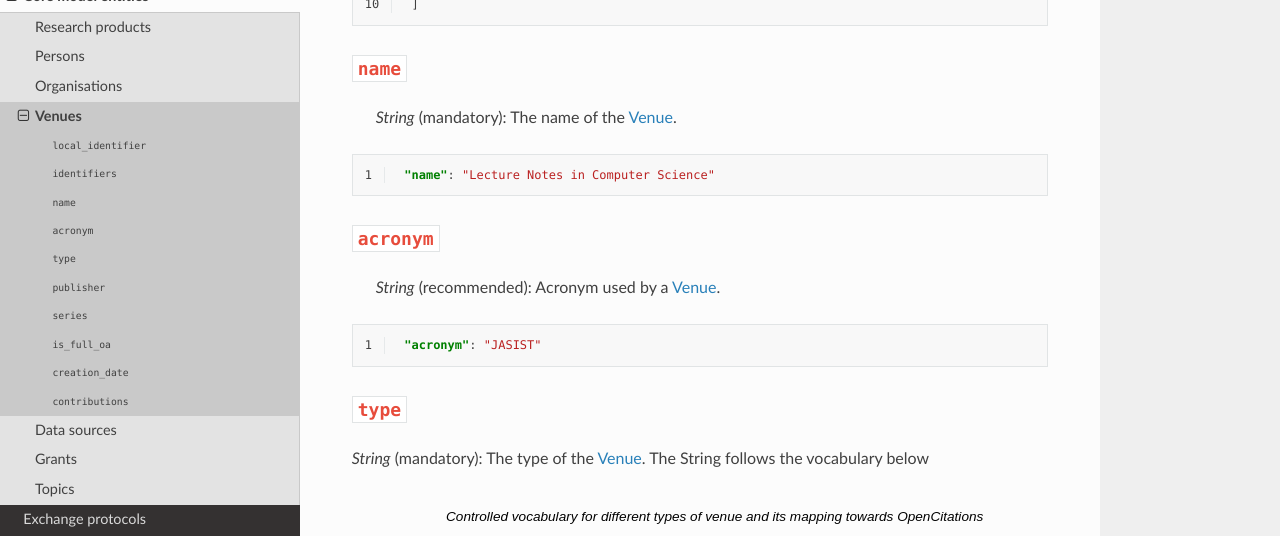
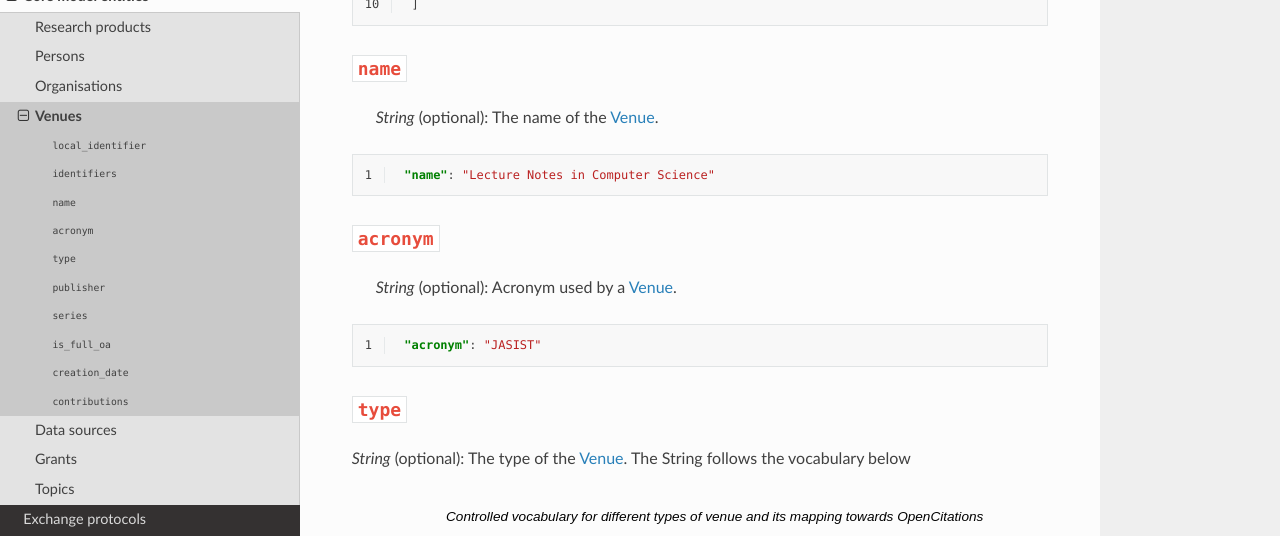
Before and after one commit to andremann/SKG-IF, a Sphinx documentation site: the page built from docs/source/venues.rst, in a window 1280 px wide and 1400 px high, scrolled down 1285 px. Shown: the part 150-686 px from the top of the window. Built offline with Sphinx 7.4.7 and the Read the Docs theme 2.0.0, drawn with Linux system fonts in a browser that asks for light colours; pages that are not in the unit, such as notebooks, are missing from menus; some of the changed text lies outside the part shown.

Commit message:
changing mandatory fields for venues

```diff
--- a/docs/source/venues.rst
+++ b/docs/source/venues.rst
@@ -59,7 +59,7 @@ This section is to describe the metadata fields for the :ref:`Venue <Venue>`.
 
 ``name``
 ----
- *String* (mandatory): The name of the :ref:`Venue <Venue>`.
+ *String* (optional): The name of the :ref:`Venue <Venue>`.
 
 .. code-block:: json
    :linenos:
@@ -69,7 +69,7 @@ This section is to describe the metadata fields for the :ref:`Venue <Venue>`.
 
 ``acronym``
 ----
- *String* (recommended): Acronym used by a :ref:`Venue <Venue>`.
+ *String* (optional): Acronym used by a :ref:`Venue <Venue>`.
 
 .. code-block:: json
    :linenos:
@@ -79,7 +79,7 @@ This section is to describe the metadata fields for the :ref:`Venue <Venue>`.
 
 ``type``
 ----
-*String* (mandatory): The type of the :ref:`Venue <Venue>`. The String follows the vocabulary below
+*String* (optional): The type of the :ref:`Venue <Venue>`. The String follows the vocabulary below
 
 .. tabularcolumns:: p{0.132\linewidth}p{0.198\linewidth}p{0.330\linewidth}
 .. csv-table:: Controlled vocabulary for different types of venue and its mapping towards OpenCitations
@@ -133,7 +133,7 @@ This section is to describe the metadata fields for the :ref:`Venue <Venue>`.
 
 ``creation_date``
 ----
-*String* (recommended): The date of creation of the :ref:`Venue <Venue>` expressed as `ISO 8601 <https://en.wikipedia.org/wiki/ISO_8601>`_.
+*String* (optional): The date of creation of the :ref:`Venue <Venue>` expressed as `ISO 8601 <https://en.wikipedia.org/wiki/ISO_8601>`_.
 
 .. code-block:: json
    :linenos:
```
